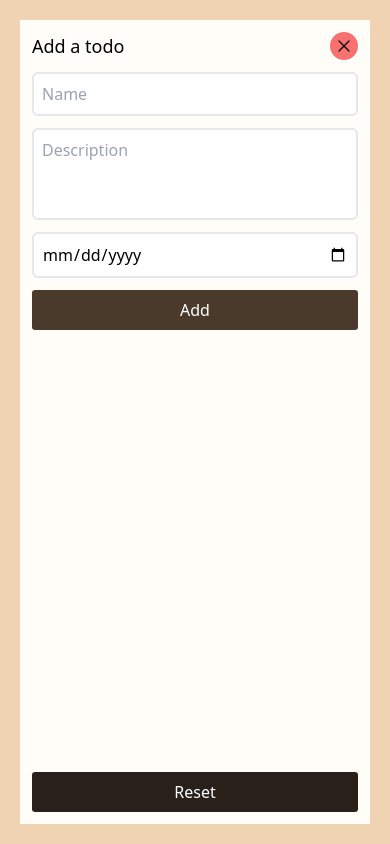
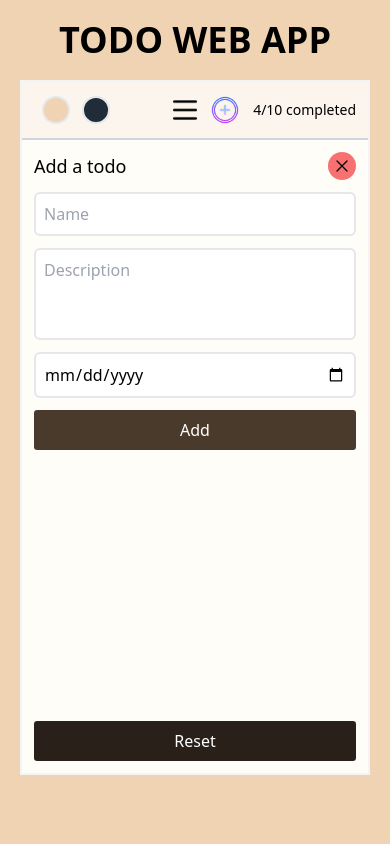
Before and after one commit to shahin-m-hashim/Todo-Web-App, a React (Vite) app: page / in a window 390 px wide. Both pictures are taken after a click on the picture 225 px from the left and 110 px from the top of the page. Built offline with nearby package versions, Linux system fonts and the light colour scheme.

Commit message:
made the todo form highly responsive

```diff
--- a/src/App.jsx
+++ b/src/App.jsx
@@ -171,7 +171,7 @@ function App() {
             </div>
           </div>
 
-          <div className="grid grid-cols-1 md:grid-cols-[2fr,1fr]">
+          <div className="grid grid-cols-1 md:grid-cols-[2fr,1fr] relative">
             <div className="flex flex-col md:border-r-2 border-r-gray-300 h-[75vh]">
               {/* Todo List Options */}
               <div
@@ -399,7 +399,7 @@ function App() {
               className={cn(
                 "bg-[#fefdf8] static p-3 flex-col justify-between gap-3",
                 showAddTodoForm
-                  ? "flex absolute z-40 inset-5"
+                  ? "flex absolute md:static md:z-0 z-40 h-[75vh] inset-x-0"
                   : "hidden md:flex"
               )}
             >
@@ -407,15 +407,13 @@ function App() {
                 className="relative flex flex-col"
                 onClick={() => setShowAddTodoForm(false)}
               >
-                {showAddTodoForm && (
-                  <div className="absolute top-0 right-0 p-1 bg-red-400 rounded-full cursor-pointer hover:bg-red-300 ">
+                <div className="absolute top-0 right-0 p-1 bg-red-400 rounded-full cursor-pointer md:hidden hover:bg-red-300 ">
                   <img
                     alt="close"
                     className="h-5"
                     src="assets/icons/close.svg"
                   />
                 </div>
-                )}
 
                 <h1 className="mb-3 text-lg">Add a todo</h1>
                 <input
```
Lines whose indentation alone changed are shown as unchanged.
